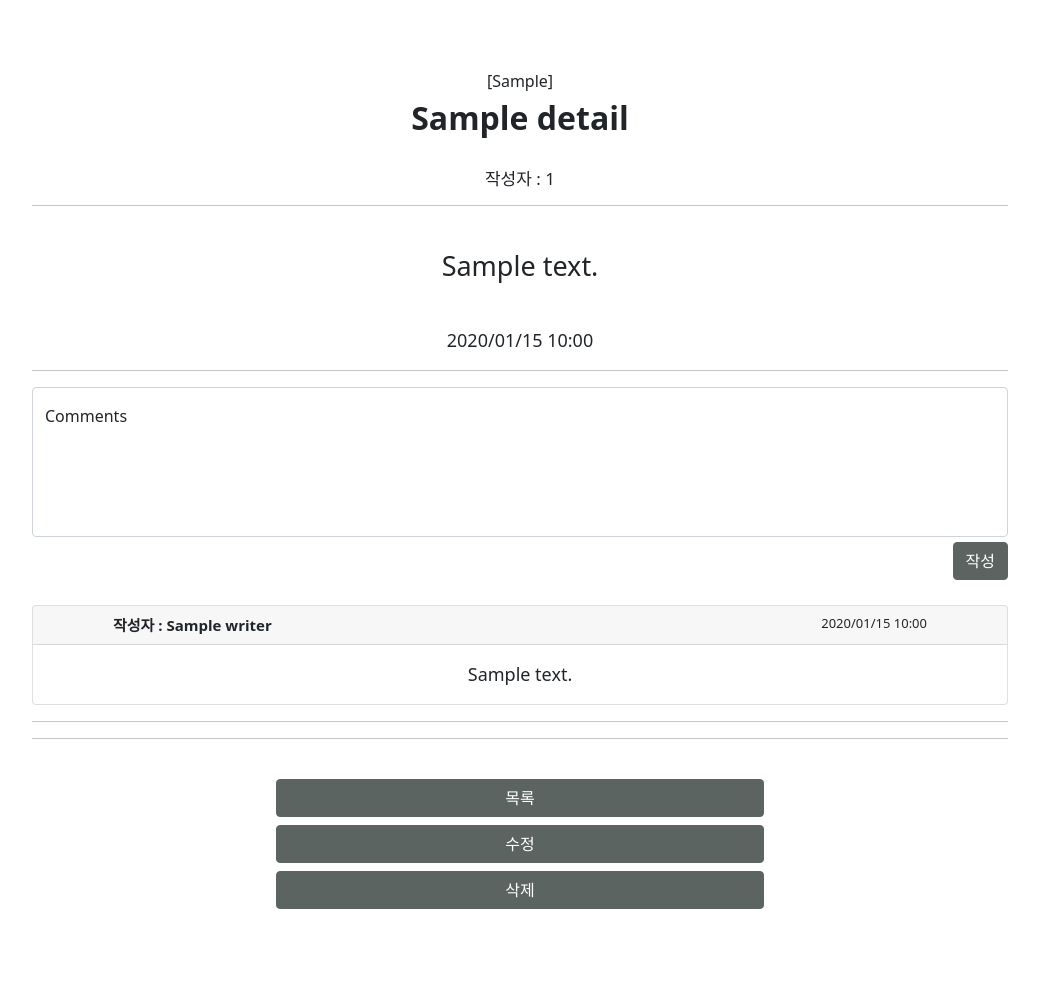
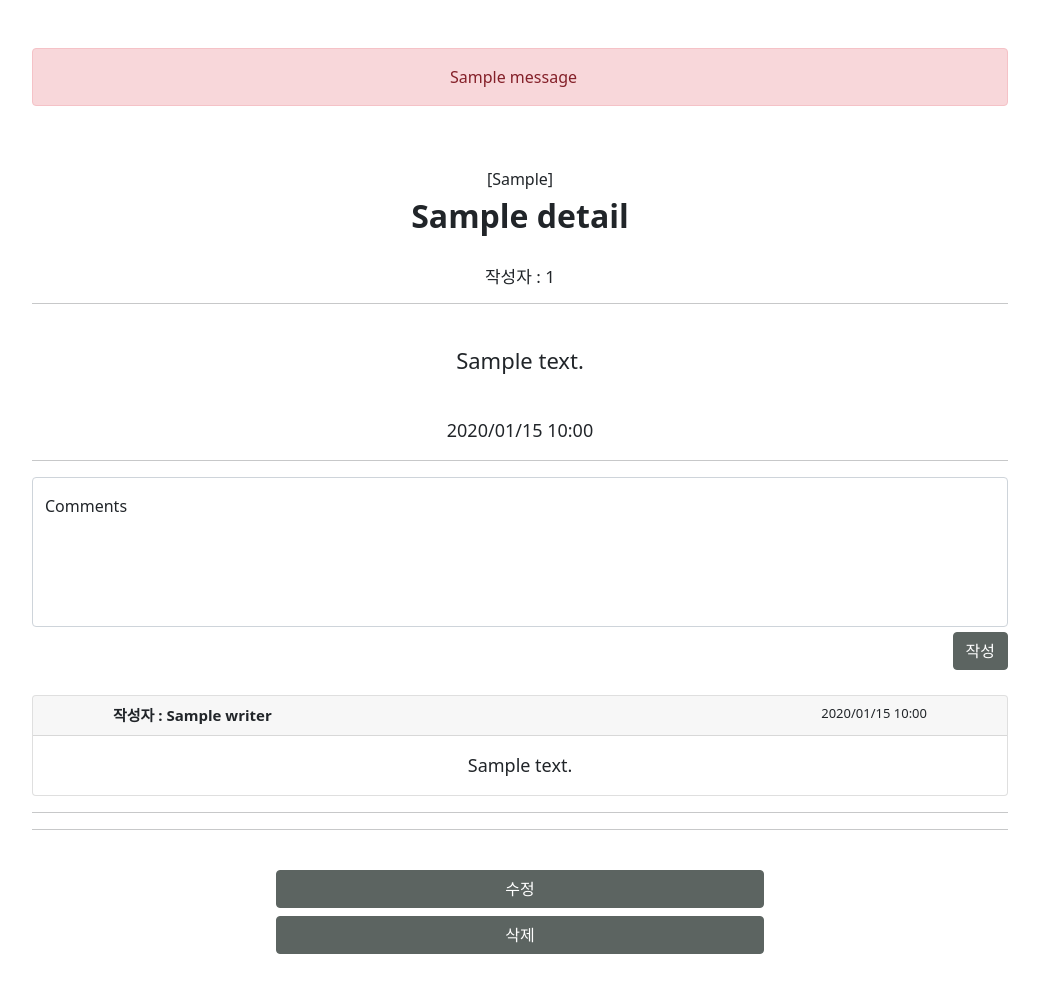
Before and after one commit to J1Yun/board-game-guide, a Django app: template BoardGameGuide/boardgame/templates/comu_detail.html in a window 1280 px wide. Shown: the part 211-1213 px from the top of the page, without its empty margins (120-1159 px from the left). Before the commit the page ends 1120 px from the top, so only its background shows below. Run offline with Django 3.2, Linux system fonts and the light colour scheme; the template is opened without the code that fills it: most values are stand-ins (such as "Sample title", 1, 10 or a date in 2020); one stand-in notice (Sample message) is shown.

Commit message:
Update comu_detail

```diff
--- a/BoardGameGuide/boardgame/static/css/comu_detail.css
+++ b/BoardGameGuide/boardgame/static/css/comu_detail.css
@@ -20,7 +20,7 @@
 }
 
 .what{
-    font-size: 27px;
+    font-size: 22px;
 
     padding-right:80px;
     padding-left:80px;
--- a/BoardGameGuide/boardgame/templates/comu_detail.html
+++ b/BoardGameGuide/boardgame/templates/comu_detail.html
@@ -3,8 +3,20 @@
 <link rel="stylesheet" type="text/css" href="{% static 'css/comu_detail.css' %}" />
 
 <div class="container" style="word-break: break-all">
-  <br />
+  <br>
+  <br>
+  <a href="." class="btn btn-close btn-lg" style = "float:right;"></a>
 
+  {% if messages %}
+    <div class="alert alert-danger" role="alert">
+    {% for message in messages %}
+      {% if message.tags %}
+        <div class="{{ message.tags }}"></div>
+      {% endif %}
+        {{ message }}
+    {% endfor %}
+    </div>
+  {% endif %}
   <br /><br />
   <h1 class="type">[{{details.get_type_display}}]</h1>
   <h2 class="title"><b>{{details.title}}</b></h2>
@@ -57,9 +69,9 @@
   <hr />
   <br />
   <div class="d-grid gap-2 col-6 mx-auto">
-    <a href="." class="btn btn-md btn-outline-secondary">목록</a>
     <a href="{% url 'comu_update' details.id %}" class="btn btn-md btn-outline-secondary">수정</a>
     <a href="{% url 'comu_delete' details.id %}" class="btn btn-md btn-outline-secondary">삭제</a>
+
   </div>
   <br />
   <br />
```
Also changed, not shown: BoardGameGuide/boardgame/views.py (+20 -1 lines).
